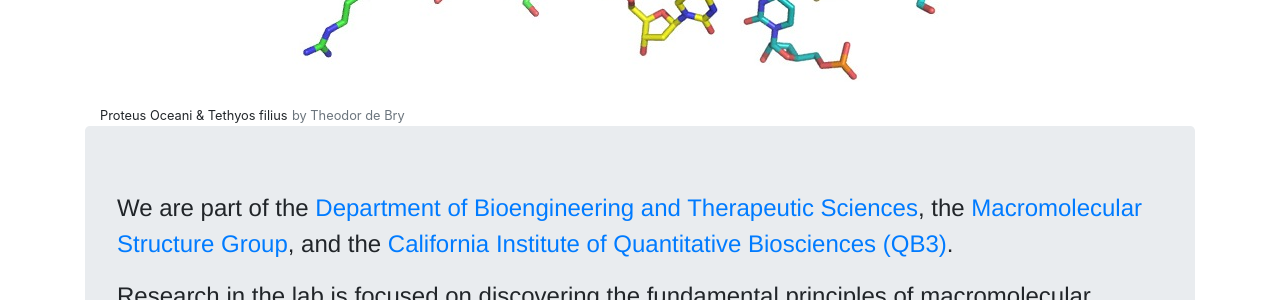
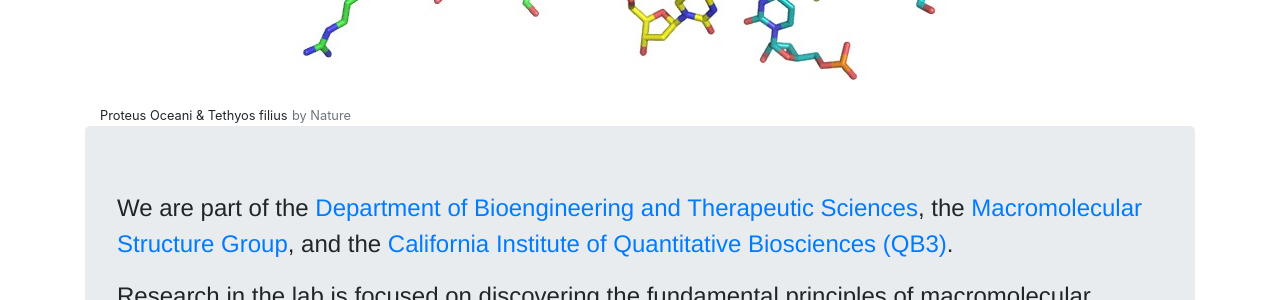
Before and after one commit to fmulenge/fmulenge.github.io, a Jekyll site: the page built from index.md, in a window 1280 px wide. Shown: the part 220-520 px from the top of the page. Built offline with Jekyll 4.4.1, drawn with Linux system fonts in a browser that asks for light colours.

Commit message:
Update home.html

```diff
--- a/_layouts/home.html
+++ b/_layouts/home.html
@@ -1,7 +1,7 @@
 {% include header.html %}
 <div class="container">
     <img class="img-fluid mx-auto d-block" src="/static/img/logo/jf_aa_logo.jpg" alt="Fraser at UCSF, in molecular form">
-    <small>Proteus Oceani & Tethyos filius</small> <small class="text-muted">by Theodor de Bry</small>
+    <small>Proteus Oceani & Tethyos filius</small> <small class="text-muted" style="text-align:center">by Nature</small>
     <div class="row">
         <div class="col-md-15">
     	    <div class="jumbotron">
```
